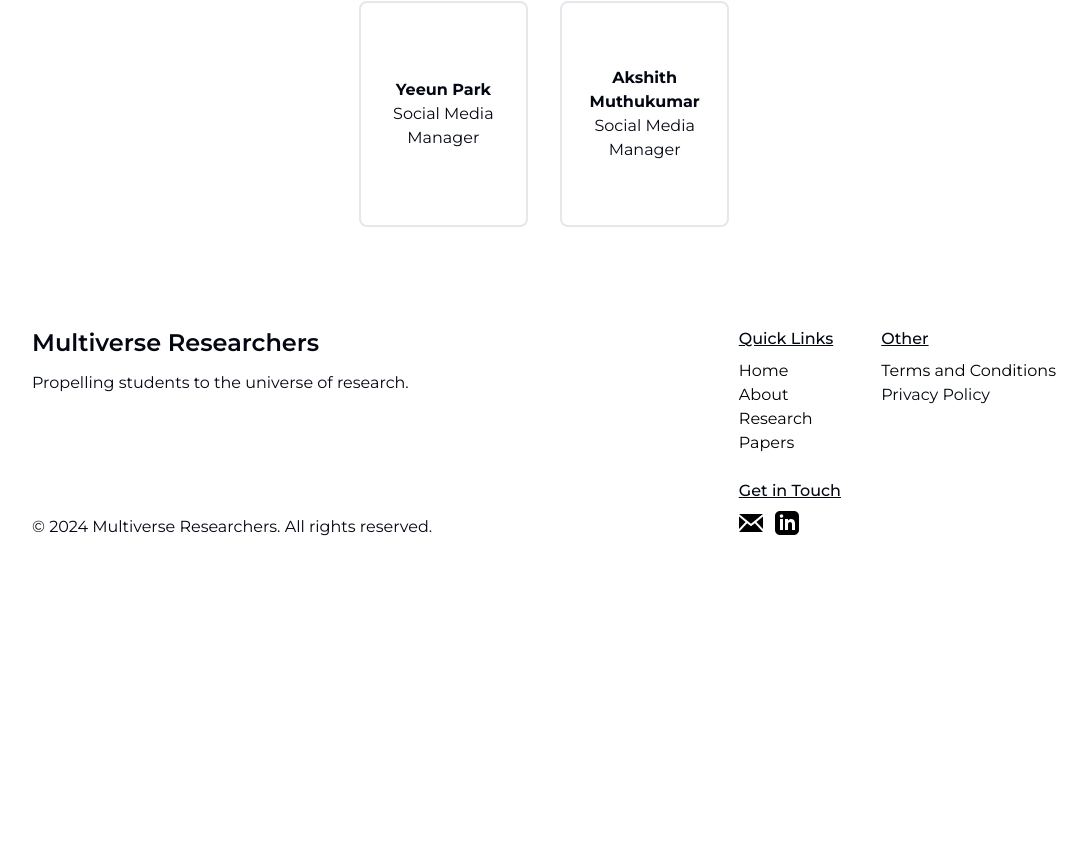
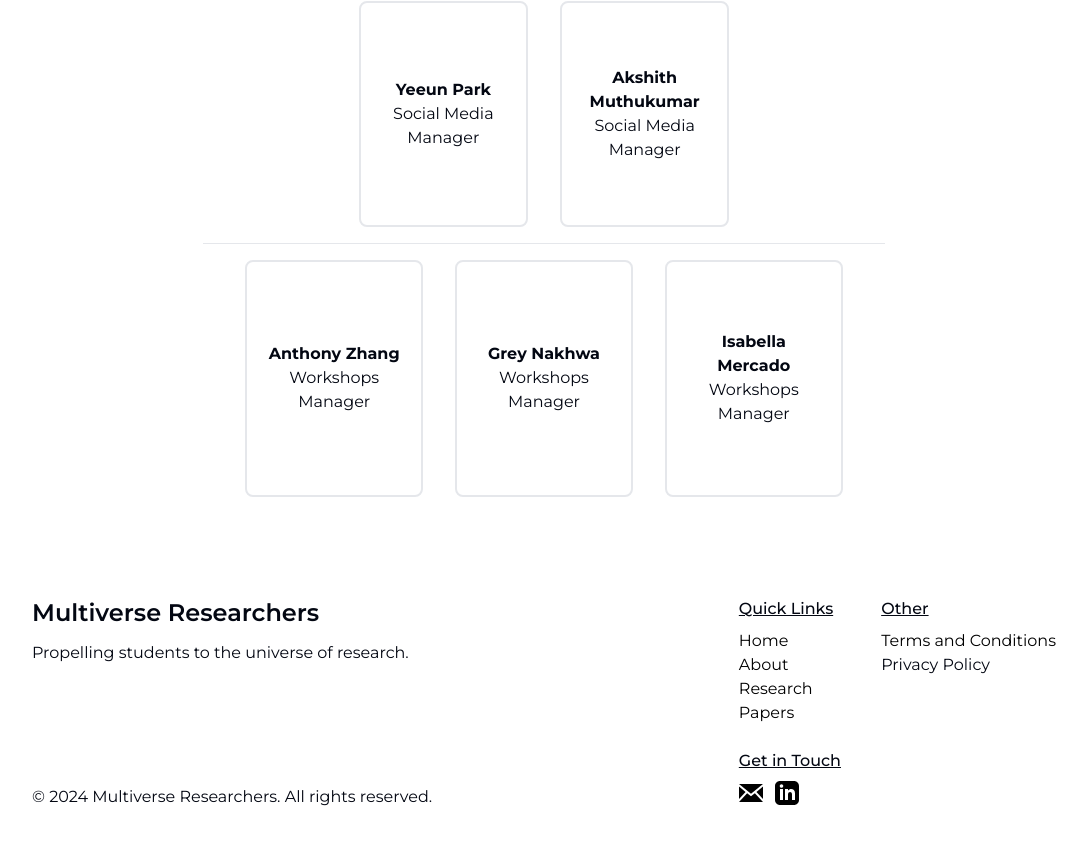
Before and after one commit to multiverseresearchers/multiverse-researchers, a React (Vite) app: page /about in a window 1280 px wide. Shown: the part 2213-3058 px from the top of the page, without its empty margins (96-1183 px from the left). Before the commit the page ends 2828 px from the top, so only its background shows below. Built offline with nearby package versions, Linux system fonts and the light colour scheme.

Commit message:
new workshop managers

```diff
--- a/src/components/about/About.tsx
+++ b/src/components/about/About.tsx
@@ -137,6 +137,23 @@ const About = () => {
 						</div>
 						<div className='md:w-1/6'></div>
 					</div>
+					<hr className='md:w-2/3 m-auto' />
+
+
+					<div className='flex flex-col md:w-7/12 m-auto justify-center md:flex-row gap-8 py-4'>
+						<div className='md:w-1/3 aspect-[3/4] flex flex-col justify-center rounded-lg p-4 border-2'>
+							<p className='font-bold'>Anthony Zhang</p>
+							<p>Workshops Manager</p>
+						</div>
+						<div className='md:w-1/3 aspect-[3/4] flex flex-col justify-center rounded-lg p-4 border-2'>
+							<p className='font-bold'>Grey Nakhwa</p>
+							<p>Workshops Manager</p>
+						</div>
+						<div className='md:w-1/3 aspect-[3/4] flex flex-col justify-center rounded-lg p-4 border-2'>
+							<p className='font-bold'>Isabella Mercado</p>
+							<p>Workshops Manager</p>
+						</div>
+					</div>
 
 				</div>
 				{/* <div className="p-8 w-fit">
```
